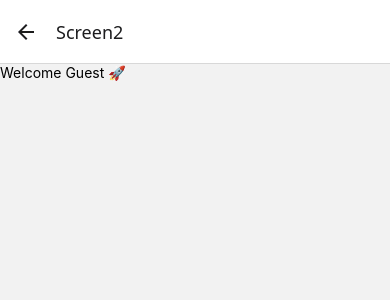
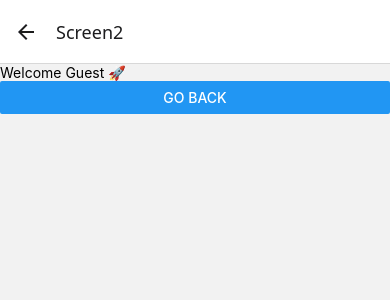
Before and after one commit to hadeelabbadi/JoVision-RN-tasks, a React Native app: screen /Screen2 in a window 390 px wide. Shown: the top 300 px of the page. Built offline with nearby package versions, Linux system fonts and the light colour scheme.

Commit message:
Task 30 - Navigation back button

```diff
--- a/Tasks/Screen2.js
+++ b/Tasks/Screen2.js
@@ -1,11 +1,16 @@
-import { View, Text } from 'react-native';
+import { View, Text, Button } from 'react-native';
 
-export default function Screen2({ route }) {
+export default function Screen2({ route, navigation }) {
   const name = route.params?.name || 'Guest';
 
   return (
     <View>
       <Text>Welcome {name} 🚀</Text>
+
+      <Button
+        title="Go Back"
+        onPress={() => navigation.goBack()}
+      />
     </View>
   );
 }
```
